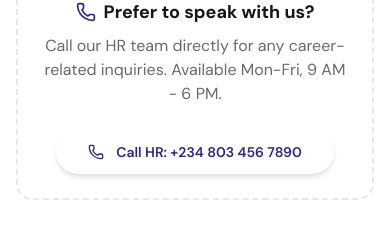
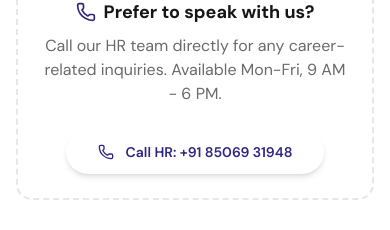
Before and after one commit to reliabledrapesweb-org/Reliable-drapes, a Next.js app: page /careers in a window 390 px wide. Shown: the part 1251-1481 px from the top of the page. Built offline with nearby package versions, Linux system fonts and the light colour scheme; no server answers; the database is empty.

Commit message:
feat: update careers HR phone to correct Indian number

```diff
--- a/src/app/careers/page.tsx
+++ b/src/app/careers/page.tsx
@@ -8,6 +8,7 @@ import { JobGridSkeleton } from "@/components/features/careers/JobGridSkeleton";
 import { JobApplicationModal } from "@/components/features/careers/JobApplicationModal";
 import { OpenHireModal } from "@/components/features/careers/OpenHireModal";
 import { getActiveJobs, type Job } from "@/lib/actions/jobs";
+import { HR_PHONE } from "@/lib/constants/app";
 
 export default function CareersPage() {
   const [searchQuery, setSearchQuery] = useState("");
@@ -61,8 +62,7 @@ export default function CareersPage() {
   };
 
   const handlePhoneCall = () => {
-    // Mock HR phone number for careers inquiries
-    const hrPhone = "+234 803 456 7890";
+    const hrPhone = HR_PHONE;
     window.location.href = `tel:${hrPhone.replace(/[^0-9+]/g, "")}`;
   };
 
@@ -157,7 +157,7 @@ export default function CareersPage() {
                 className="group flex shrink-0 items-center gap-3 rounded-full bg-white px-8 py-3 text-sm font-semibold text-[#2f2582] shadow-md transition-all hover:bg-[#2f2582] hover:text-white hover:shadow-lg md:px-10 md:py-4 md:text-base"
               >
                 <Phone className="h-4 w-4 transition-transform group-hover:scale-110 md:h-5 md:w-5" />
-                <span>Call HR: +234 803 456 7890</span>
+                <span>Call HR: {HR_PHONE}</span>
               </button>
             </div>
           </div>
```
